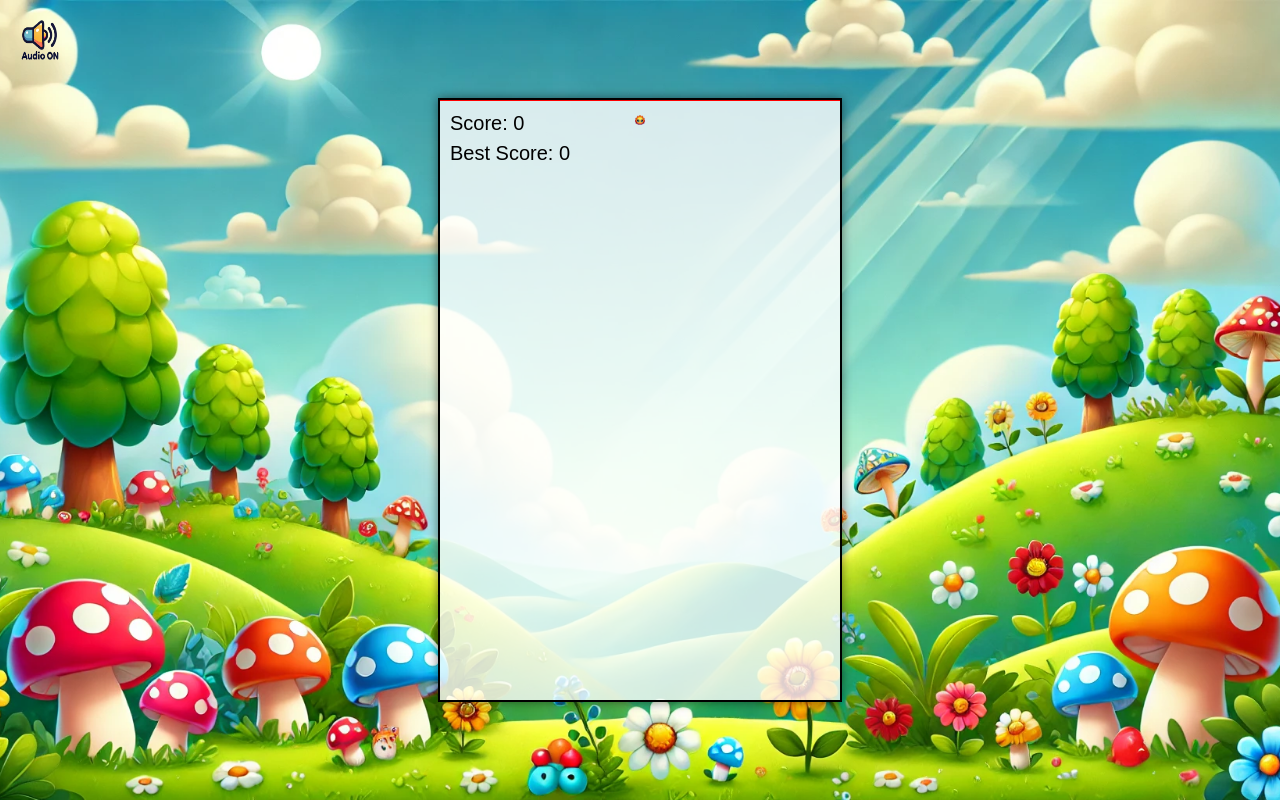
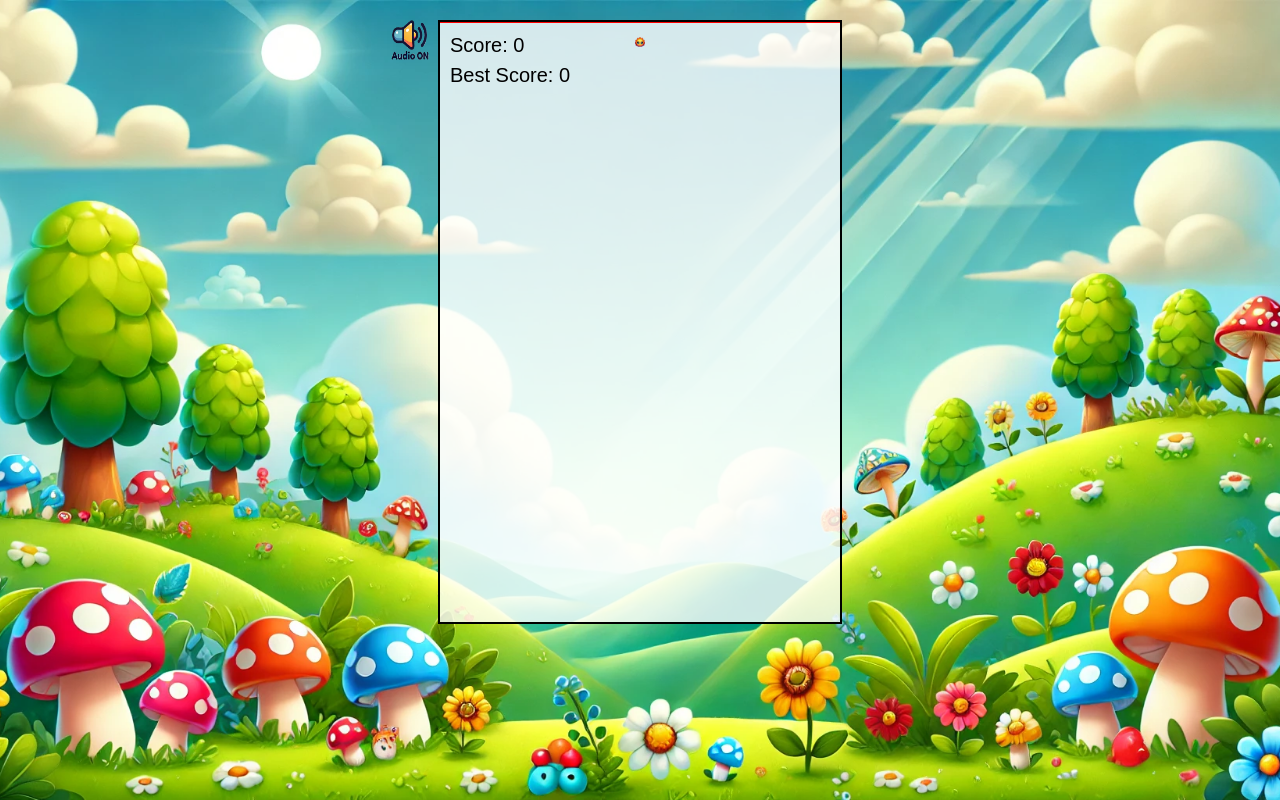
Before and after one commit to fernandotonon/2048-tiny-creatures, a plain HTML site: page index.html in a window 1280 px wide. Drawn offline with Linux system fonts and the light colour scheme.

Commit message:
style improvement

```diff
--- a/styles.css
+++ b/styles.css
@@ -12,15 +12,16 @@ body {
 }
 
 #gameCanvas {
+    position: absolute;
     background-color: rgba(255, 255, 255, 0.8); /* White with transparency */
     border: 2px solid #000; /* Optional: Add a border to the canvas */
-    box-shadow: 0 0 10px rgba(0, 0, 0, 0.5); /* Optional: Add a shadow for depth */
+    top: 20px;
 }
 
 #audioToggle {
     position: absolute;
     top: 20px;
-    left: 20px;
+    left: calc(50% - 250px);
     cursor: pointer;
     width: 40px; /* Adjust size as needed */
     height: 40px; /* Adjust size as needed */
```
